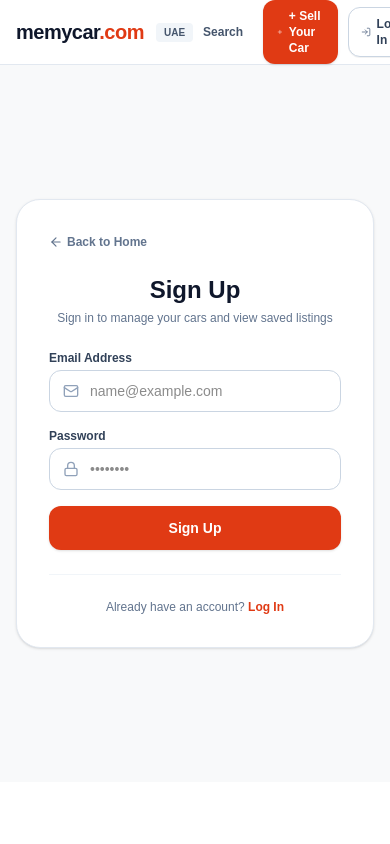
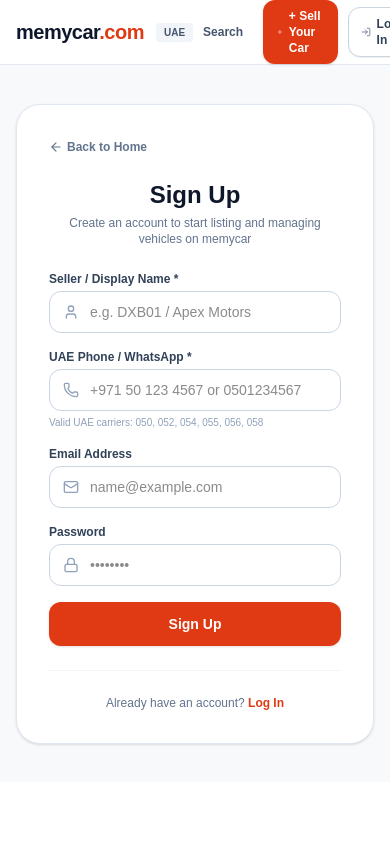
Before and after one commit to fumblingprawn/memycar, a Next.js app: page /auth in a window 390 px wide. Both pictures are taken after a click on the button "Sign Up". Shown: the top 844 px of the page. Built offline with nearby package versions, Linux system fonts and the light colour scheme; no server answers.

Commit message:
feat(auth): require display name and UAE phone directly during sign up

```diff
--- a/src/app/auth/page.tsx
+++ b/src/app/auth/page.tsx
@@ -4,7 +4,7 @@
 import { useRouter } from 'next/navigation';
 import { createClient } from '@/lib/supabase/client';
 import { useLanguage } from '@/context/LanguageContext';
-import { Lock, Mail, Loader2, AlertCircle, ArrowLeft } from 'lucide-react';
+import { Lock, Mail, Loader2, AlertCircle, ArrowLeft, User, Phone } from 'lucide-react';
 import Link from 'next/link';
 
 export default function AuthPage() {
@@ -13,6 +13,8 @@
   const { t, isAr } = useLanguage();
 
   const [isSignUp, setIsSignUp] = useState(false);
+  const [fullName, setFullName] = useState('');
+  const [phone, setPhone] = useState('');
   const [email, setEmail] = useState('');
   const [password, setPassword] = useState('');
   const [loading, setLoading] = useState(false);
@@ -27,11 +29,41 @@
 
     try {
       if (isSignUp) {
+        // Validate UAE Phone Number before creating account
+        const cleanPhone = phone.replace(/[\s-]/g, '');
+        const uaePhoneRegex = /^(?:\+971|00971|0)?5[024568]\d{7}$/;
+
+        if (!uaePhoneRegex.test(cleanPhone)) {
+          setErrorMsg(
+            isAr
+              ? 'يرجى إدخال رقم هاتف إماراتي متحرك صحيح (مثال: 0501234567 أو +971501234567)'
+              : 'Please enter a valid UAE mobile number (e.g., +971 50 123 4567 or 050 123 4567)'
+          );
+          setLoading(false);
+          return;
+        }
+
+        let formattedPhone = cleanPhone;
+        if (formattedPhone.startsWith('05')) {
+          formattedPhone = '+971' + formattedPhone.slice(1);
+        } else if (!formattedPhone.startsWith('+')) {
+          formattedPhone = '+' + formattedPhone;
+        }
+
+        // Register user with metadata locked in from day 1
         const { data, error } = await supabase.auth.signUp({
           email,
           password,
+          options: {
+            data: {
+              full_name: fullName.trim(),
+              phone: formattedPhone,
+            },
+          },
         });
+
         if (error) throw error;
+
         if (data?.user?.identities?.length === 0) {
           setErrorMsg(isAr ? 'هذا البريد مسجل بالفعل.' : 'Email already registered.');
         } else {
@@ -79,9 +111,13 @@
             {isSignUp ? t('signup') : t('login')}
           </h1>
           <p className="text-xs text-slate-500 mt-1">
-            {isAr
-              ? 'سجل دخولك لإدارة سياراتك ومتابعة الإعلانات المحفوظة'
-              : 'Sign in to manage your cars and view saved listings'}
+            {isSignUp
+              ? (isAr
+                  ? 'أنشئ حسابك لبدء بيع سياراتك وإدارتها عبر ميميكار'
+                  : 'Create an account to start listing and managing vehicles on memycar')
+              : (isAr
+                  ? 'سجل دخولك لمتابعة إعلاناتك والسيارات المحفوظة'
+                  : 'Sign in to manage your cars and view saved listings')}
           </p>
         </div>
 
@@ -99,6 +135,50 @@
         )}
 
         <form onSubmit={handleAuth} className="space-y-4">
+          {/* Sign Up Exclusive Fields: Name & Phone */}
+          {isSignUp && (
+            <>
+              <div>
+                <label className="text-xs font-semibold text-slate-700 block mb-1">
+                  {isAr ? 'اسم البائع / المعرض *' : 'Seller / Display Name *'}
+                </label>
+                <div className="relative">
+                  <User className="w-4 h-4 absolute left-3.5 top-1/2 -translate-y-1/2 text-slate-400" />
+                  <input
+                    required
+                    type="text"
+                    placeholder="e.g. DXB01 / Apex Motors"
+                    value={fullName}
+                    onChange={(e) => setFullName(e.target.value)}
+                    className="w-full pl-10 pr-3.5 py-2.5 text-sm rounded-xl border border-slate-300 outline-none focus:ring-2 focus:ring-[#e03a14]"
+                  />
+                </div>
+              </div>
+
+              <div>
+                <label className="text-xs font-semibold text-slate-700 block mb-1">
+                  {isAr ? 'رقم الهاتف / الواتساب في الإمارات *' : 'UAE Phone / WhatsApp *'}
+                </label>
+                <div className="relative">
+                  <Phone className="w-4 h-4 absolute left-3.5 top-1/2 -translate-y-1/2 text-slate-400" />
+                  <input
+                    required
+                    type="tel"
+                    dir="ltr"
+                    placeholder="+971 50 123 4567 or 0501234567"
+                    value={phone}
+                    onChange={(e) => setPhone(e.target.value)}
+                    className="w-full pl-10 pr-3.5 py-2.5 text-sm rounded-xl border border-slate-300 outline-none focus:ring-2 focus:ring-[#e03a14]"
+                  />
+                </div>
+                <span className="text-[10px] text-slate-400 mt-1 block">
+                  {isAr ? 'أرقام الهواتف المعتمدة: 050، 052، 054، 055، 056، 058' : 'Valid UAE carriers: 050, 052, 054, 055, 056, 058'}
+                </span>
+              </div>
+            </>
+          )}
+
+          {/* Standard Fields: Email & Password */}
           <div>
             <label className="text-xs font-semibold text-slate-700 block mb-1">
               {t('email')}
```
